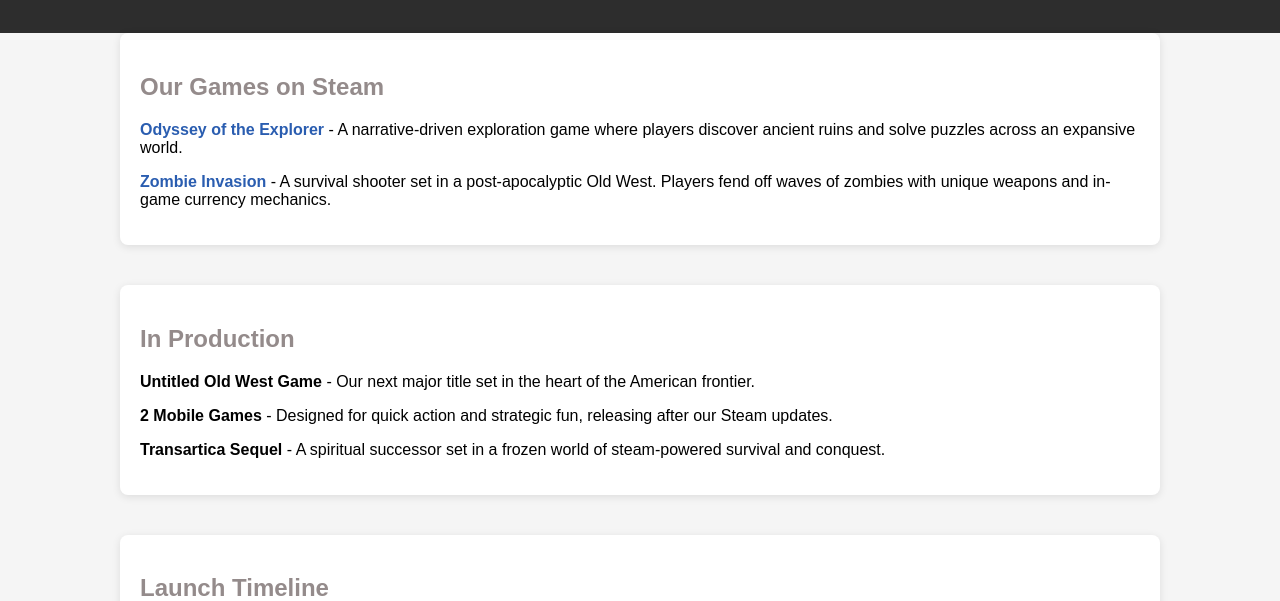
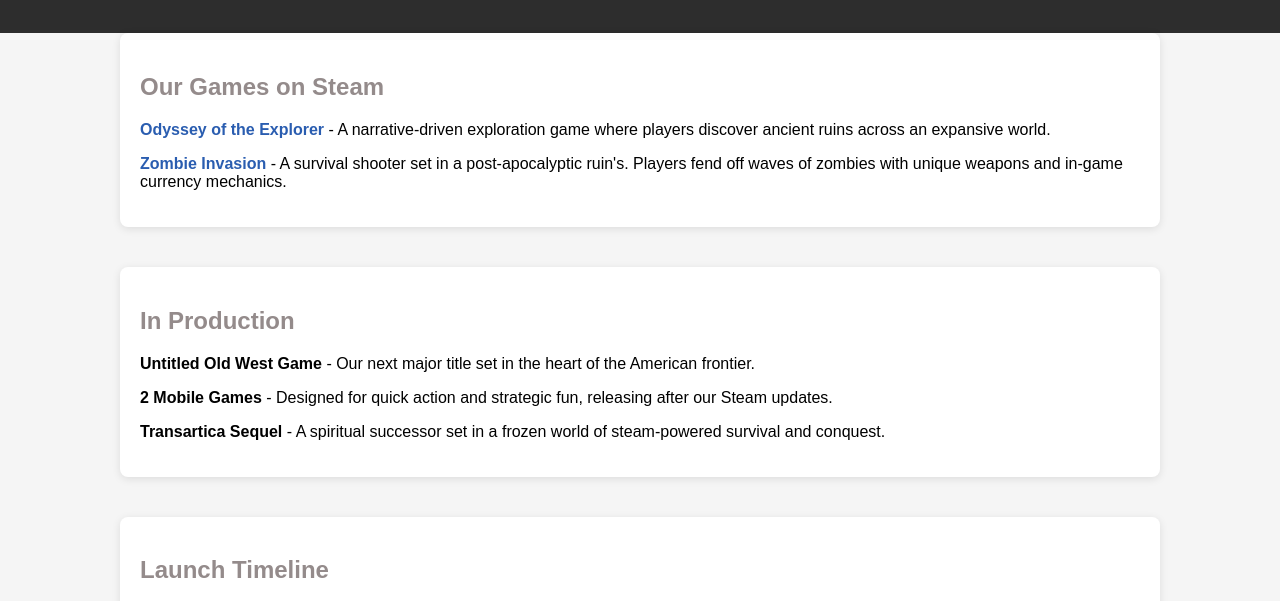
Before and after one commit to Audiemar/thepensden.github.io, a plain HTML site: page index.html in a window 1280 px wide. Shown: the part 121-722 px from the top of the page. Drawn offline with Linux system fonts and the light colour scheme.

Commit message:
Update index.html

```diff
--- a/index.html
+++ b/index.html
@@ -24,8 +24,8 @@
 
   <section class="games-summary">
     <h2>Our Games on Steam</h2>
-    <p><strong><a href="https://store.steampowered.com/app/2984130/Odyssey_of_the_Explorer/" target="_blank">Odyssey of the Explorer</a></strong> - A narrative-driven exploration game where players discover ancient ruins and solve puzzles across an expansive world.</p>
-    <p><strong><a href="https://store.steampowered.com/app/3122430/Zombie_invasion/" target="_blank">Zombie Invasion</a></strong> - A survival shooter set in a post-apocalyptic Old West. Players fend off waves of zombies with unique weapons and in-game currency mechanics.</p>
+    <p><strong><a href="https://store.steampowered.com/app/2984130/Odyssey_of_the_Explorer/" target="_blank">Odyssey of the Explorer</a></strong> - A narrative-driven exploration game where players discover ancient ruins across an expansive world.</p>
+    <p><strong><a href="https://store.steampowered.com/app/3122430/Zombie_invasion/" target="_blank">Zombie Invasion</a></strong> - A survival shooter set in a post-apocalyptic ruin's. Players fend off waves of zombies with unique weapons and in-game currency mechanics.</p>
   </section>
 
   <section class="games-summary">
```
